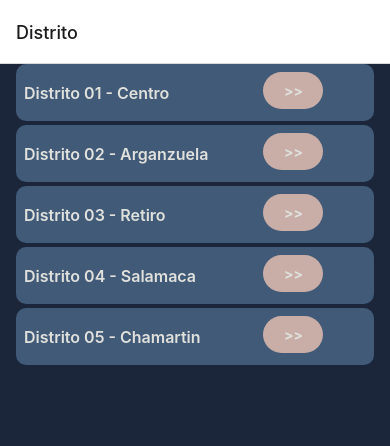
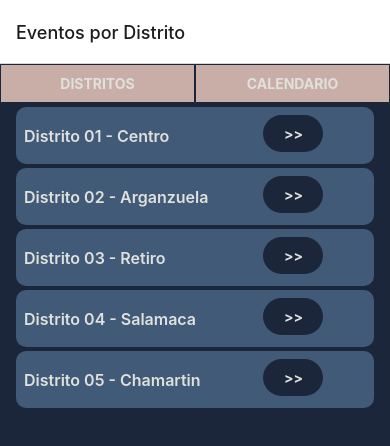
Before and after one commit to LuisLimaJLS/EventsApp, a React Native app: screen /DistrictScreen in a window 390 px wide. Shown: the top 446 px of the page. Built offline with nearby package versions, Linux system fonts and the light colour scheme.

Commit message:
ADD: menu optioms

```diff
--- a/App.js
+++ b/App.js
@@ -20,7 +20,7 @@ export default function App() {
         <Stack.Screen name="ListScreen" component={ListScreen} options={{title:"Lista de Eventos"}}/>
         <Stack.Screen name="DateScreen" component={DateScreen} options={{title:"Eventos por fecha"}}/>
         <Stack.Screen name="FormScreen" component={FormScreen} options={{title:"Nuevo evento"}}/>
-        <Stack.Screen name="DistrictScreen" component={DistrictScreen} options={{title:"Distrito"}}/>
+        <Stack.Screen name="DistrictScreen" component={DistrictScreen} options={{title:"Eventos por Distrito"}}/>
       </Stack.Navigator>
     </NavigationContainer>
   );
@@ -29,7 +29,7 @@ export default function App() {
 const styles = StyleSheet.create({
   container: {
     flex: 1,
-    backgroundColor: '#fff',
+    backgroundColor: '#0D1B2A',
     alignItems: 'center',
     justifyContent: 'center',
   },
--- a/components/District.js
+++ b/components/District.js
@@ -56,7 +56,7 @@ const styles = StyleSheet.create({
     },
     appButtonContainer: {
         elevation: 8,
-        backgroundColor: "#C9ADA7",
+        backgroundColor: "#1B263B",
         borderRadius: 20,
         paddingVertical: 10,
         paddingHorizontal: 12,
--- a/components/DistrictList.js
+++ b/components/DistrictList.js
@@ -1,4 +1,4 @@
-import { ScrollView, StyleSheet, Text, View} from 'react-native'
+import { ScrollView, StyleSheet, Text, View, TouchableOpacity} from 'react-native'
 import React from 'react'
 import District from './District'
 //districts
--- a/screens/DistrictScreen.js
+++ b/screens/DistrictScreen.js
@@ -1,23 +1,58 @@
-import { View, SafeAreaView, ScrollView, StyleSheet } from 'react-native'
+import { View, SafeAreaView, ScrollView, StyleSheet,TouchableOpacity, Text } from 'react-native'
 import React from 'react'
 import DistrictList from '../components/DistrictList'
+import DateScreen from './DateScreen'
 
 export default function DistrictScreen({ navigation }) {
   return (
+    <View style={styles.container}>
+      <View style={styles.menuButton}>
+        <TouchableOpacity onPress={() => navigation.navigate(
+              'DistrictScreen'
+          )} style={styles.appButtonContainer}>
+          <Text style={styles.appButtonText}>{"Distritos"}</Text>
+        </TouchableOpacity>
+        <TouchableOpacity onPress={() => navigation.navigate(
+              'DateScreen'
+          )} style={styles.appButtonContainer}>
+          <Text style={styles.appButtonText}>{"Calendario"}</Text>
+        </TouchableOpacity>
+      </View>
       <SafeAreaView style={styles.container}>
         <ScrollView>
           <DistrictList navigation={navigation} style={styles.DistrictList}/>
         </ScrollView>
       </SafeAreaView>
+    </View>
   )
 }
 
 const styles = StyleSheet.create({
+  appButtonContainer: {
+    elevation: 8,
+    backgroundColor: "#C9ADA7",
+    borderRadius: 1,
+    paddingVertical: 10,
+    paddingHorizontal: 12,
+    marginBottom:4,
+    flex:1,
+    borderColor:"#1B263B",
+    borderWidth : 1
+
+  },
+  appButtonText: {
+    fontSize: 14,
+    color: "#E0E1DD",
+    fontWeight: "bold",
+    alignSelf: "center",
+    textTransform: "uppercase"
+  },
   container:{
     backgroundColor: "#1B263B",
-    flex: 1
+    flex:1
   },
-  DistrictList:{
-    marginBottom: 5
+  menuButton: {
+    flexDirection: 'row',
+    alignItems: 'center',
 },
 });
```
Lines whose indentation alone changed are shown as unchanged.
